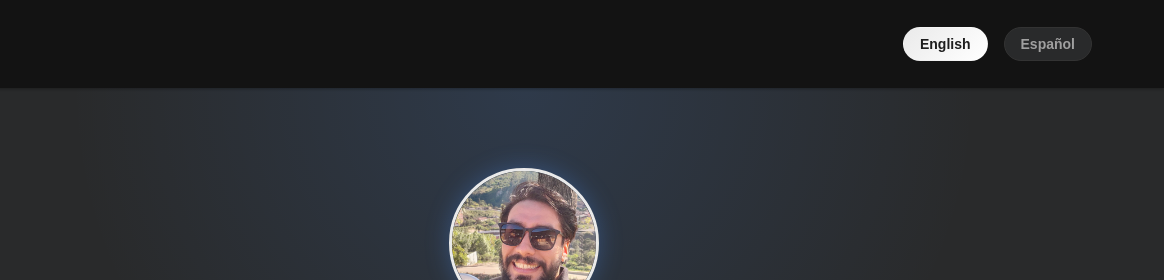
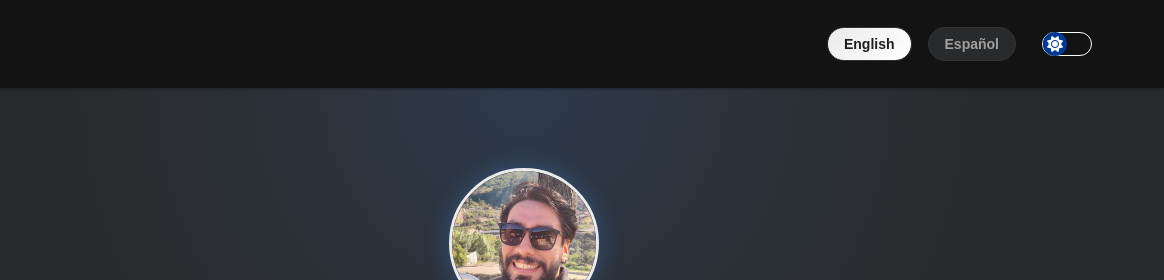
Before and after one commit to Ri3ux/ri3ux.github.io, a plain HTML site: page index.html in a window 1280 px wide. Shown: the top 280 px of the page, 116-1280 px from the left. Drawn offline with Linux system fonts and the light colour scheme.

Commit message:
Switch component to change theme

```diff
--- a/css/styles.css
+++ b/css/styles.css
@@ -14,6 +14,7 @@
     --magenta-bg: #E131F3;
     --border-color: #333333;
     --hover-color: #1f2225;
+    --blue-color: #003892;
     --highlight-text: #60A5FA
 }
 
@@ -39,8 +40,7 @@ body {
     padding: 0 2rem
 }
 
-.hero h1,
-.language-btn.active {
+.hero h1 {
     background: linear-gradient(135deg, var(--primary-color), var(--secondary-color))
 }
 
@@ -119,8 +119,8 @@ header {
 }
 
 .language-btn.active {
+    background: linear-gradient(135deg, var(--primary-color), var(--secondary-color));
     color: var(--dark-text);
-    border-color: transparent
 }
 
 .language-btn:hover:not(.active),
@@ -442,9 +442,11 @@ SECCIONES GENERALES
 }
 
 .institution-icon {
-    flex-shrink: 0; /* Evita que el ícono cambie de tamaño */
-    color: var(--primary-color); /* Color del ícono */
-  }
+    flex-shrink: 0;
+    /* Evita que el ícono cambie de tamaño */
+    color: var(--primary-color);
+    /* Color del ícono */
+}
 
 /* ==========================
    BOTÓN PARA VOLVER ARRIBA
@@ -547,11 +549,82 @@ SECCIONES GENERALES
     color: var(--primary-color);
     text-align: center;
     font-family: Poppins, sans-serif;
-    font-weight: 400;;
+    font-weight: 400;
+    ;
     padding: 20px 0;
     font-size: 14px;
-  }
+}
 
-  .footer p {
+.footer p {
     margin: 0;
-  }
+}
+
+/* Theme switch container */
+.theme-switch {
+    display: inline-flex;
+    align-items: center;
+    margin-left: 10px;
+}
+
+/* Switch styles */
+.switch {
+    position: relative;
+    width: 50px;
+    height: 24px;
+    /* background-color: var(--light-text); */
+    /* Color de la barra con el tema claro */
+    border-radius: 12px;
+    border: 1px solid var(--light-text);
+    cursor: pointer;
+    transition: background-color 0.3s ease;
+    z-index: 0; /* Asegura que la barra esté detrás del círculo */
+    display: flex;
+    align-items: center; /* Centra el contenido verticalmente */
+}
+
+.switch-circle {
+    position: absolute;
+    top: 50%; /* Posiciona el círculo en el centro vertical */
+    left: 0; /* Posición inicial del círculo */
+    transform: translateY(-50%); /* Ajusta el círculo para que esté perfectamente centrado */
+    width: 24px; /* Tamaño del círculo */
+    height: 24px; /* Tamaño del círculo */
+    background-color: var(--blue-color); /* Color del círculo */
+    border-radius: 50%; /* Hace que el círculo sea redondo */
+    transition: left 0.3s ease, background-color 0.3s ease;
+    display: flex;
+    align-items: center; /* Centra el icono dentro del círculo */
+    justify-content: center; /* Centra el icono dentro del círculo */
+    z-index: 1; /* Asegura que el círculo esté por encima de la barra */
+}
+/* Iconos dentro del círculo */
+.icon-sun,
+.icon-moon {
+    position: absolute;
+    color: white;
+    font-size: 16px;
+    display: none;
+}
+
+.icon-sun {
+    display: block;
+}
+
+.switch.dark .icon-sun {
+    display: none;
+}
+
+.switch.dark .icon-moon {
+    display: block;
+}
+
+.switch.dark .switch-circle {
+    left: 24px;
+    /* Posición final del círculo */
+}
+
+.switch.dark {
+    background-color: var(--hover-color);
+    /* Color de la barra con el tema oscuro */
+    border: 1px solid var(--border-color)
+}
--- a/index.html
+++ b/index.html
@@ -53,6 +53,14 @@
         <div class="language-switch">
           <button class="language-btn active" onclick="switchLanguage('en')">English</button>
           <button class="language-btn" onclick="switchLanguage('es')">Español</button>
+          <div class="theme-switch">
+            <div class="switch" onclick="toggleTheme()">
+              <div class="switch-circle">
+                <i class="fas fa-sun icon-sun"></i>
+                <i class="fas fa-moon icon-moon"></i>
+              </div>
+            </div>
+          </div>
         </div>
       </div>
     </div>
@@ -678,6 +686,18 @@
 
     // Call the function on page load
     window.onload = detectLanguage;
+
+    /* Theme selector */
+    function toggleTheme() {
+      const body = document.body;
+      const switchElement = document.querySelector('.switch');
+
+      // Toggle dark mode class on body
+      body.classList.toggle('dark-mode');
+
+      // Toggle switch position and icon
+      switchElement.classList.toggle('dark');
+    }
   </script>
 </body>
 
```
